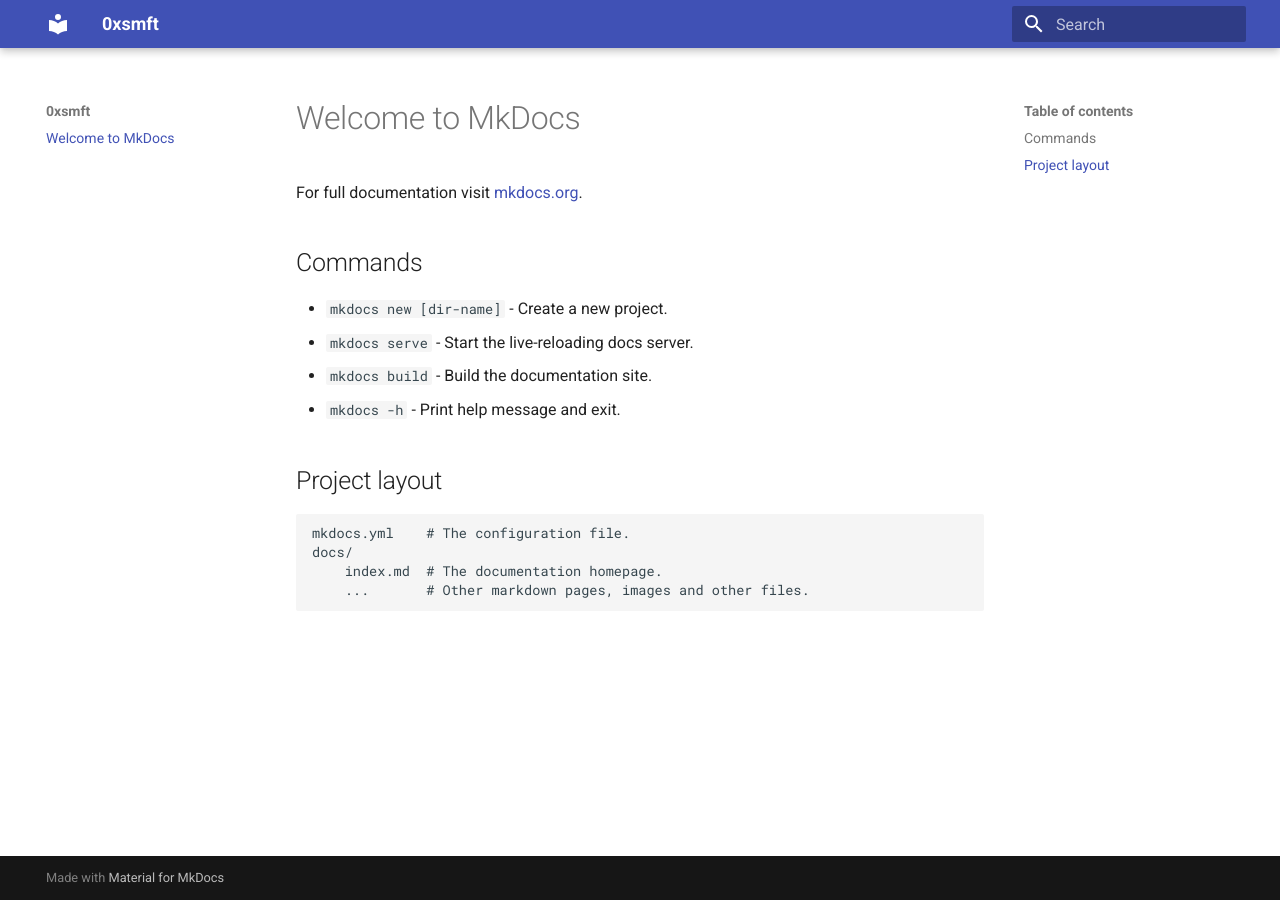
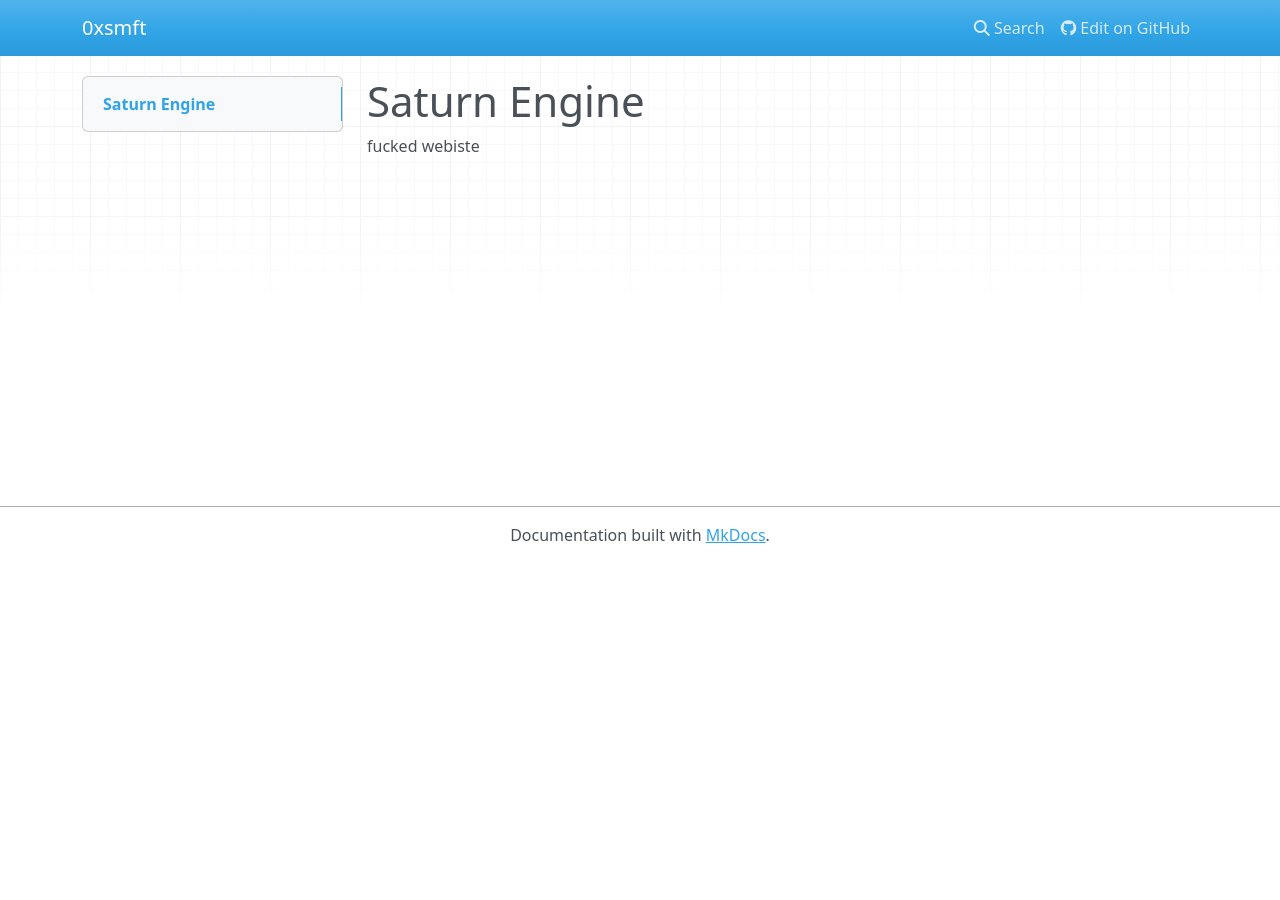
Before and after one commit to 0xsmft/0xsmft.github.io, an MkDocs documentation site: the page built from docs/index.md, in a window 1280 px wide. Built offline with MkDocs 1.6.1, drawn with Linux system fonts in a browser that asks for light colours; nearby versions of some CDN libraries.

Commit message:
Add version module and git repo link

```diff
--- a/docs/index.md
+++ b/docs/index.md
@@ -1,17 +1,3 @@
-# Welcome to MkDocs
+# Saturn Engine
 
-For full documentation visit [mkdocs.org](https://www.mkdocs.org).
-
-## Commands
-
-* `mkdocs new [dir-name]` - Create a new project.
-* `mkdocs serve` - Start the live-reloading docs server.
-* `mkdocs build` - Build the documentation site.
-* `mkdocs -h` - Print help message and exit.
-
-## Project layout
-
-    mkdocs.yml    # The configuration file.
-    docs/
-        index.md  # The documentation homepage.
-        ...       # Other markdown pages, images and other files.
+fucked webiste
--- a/mkdocs.yml
+++ b/mkdocs.yml
@@ -1,3 +1,10 @@
 site_name: 0xsmft
+repo_url: https://github.com/0xsmft/Saturn-Engine
 theme:
   name: material
+theme:
+  icon:
+    repo: fontawesome/brands/github
+extra:
+  version:
+    provider: mike
```
